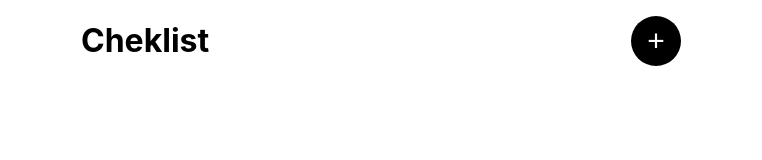
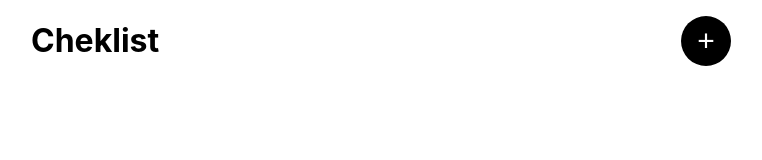
Before and after one commit to LeonardoOakes/afazeres-react, a React app: page / in a window 1280 px wide. Shown: the whole page, without its empty margins (259-1021 px from the left). Built offline with nearby package versions, Linux system fonts and the light colour scheme.

Commit message:
Mudança de nome dos arquivos para checklist

```diff
--- a/public/index.html
+++ b/public/index.html
@@ -1,43 +1,23 @@
 <!DOCTYPE html>
 <html lang="en">
+
 <head>
   <meta charset="utf-8" />
   <link rel="icon" href="%PUBLIC_URL%/favicon.ico" />
   <meta name="viewport" content="width=device-width, initial-scale=1" />
   <meta name="theme-color" content="#000000" />
-    <meta
-      name="description"
-      content="Web site created using create-react-app"
-    />
+  <meta name="description" content="Web site created using create-react-app" />
   <link rel="apple-touch-icon" href="%PUBLIC_URL%/logo192.png" />
-    <!--
-      manifest.json provides metadata used when your web app is installed on a
-      user's mobile device or desktop. See https://developers.google.com/web/fundamentals/web-app-manifest/
-    -->
+
   <link rel="manifest" href="%PUBLIC_URL%/manifest.json" />
-    <!--
-      Notice the use of %PUBLIC_URL% in the tags above.
-      It will be replaced with the URL of the `public` folder during the build.
-      Only files inside the `public` folder can be referenced from the HTML.
 
-      Unlike "/favicon.ico" or "favicon.ico", "%PUBLIC_URL%/favicon.ico" will
-      work correctly both with client-side routing and a non-root public URL.
-      Learn how to configure a non-root public URL by running `npm run build`.
-    -->
-    <title>React App</title>
+  <title>React Checklist</title>
 </head>
+
 <body>
-    <noscript>You need to enable JavaScript to run this app.</noscript>
+
   <div id="root"></div>
-    <!--
-      This HTML file is a template.
-      If you open it directly in the browser, you will see an empty page.
 
-      You can add webfonts, meta tags, or analytics to this file.
-      The build step will place the bundled scripts into the <body> tag.
+</body>
 
-      To begin the development, run `npm start` or `yarn start`.
-      To create a production bundle, use `npm run build` or `yarn build`.
-    -->
-  </body>
 </html>
--- a/src/Afazeres.css
+++ b/src/Checklist.css
@@ -1,7 +1,6 @@
 .container {
-  /* position: absolute; */
   margin: auto;
-  max-width: 600px;
+  max-width: 700px;
 }
 
 .btn-adc {
--- a/src/Afazeres.js
+++ b/src/Checklist.js
@@ -2,12 +2,12 @@ import React, { useEffect, useState } from "react";
 import List from "./components/List";
 import Form from "./components/Form";
 import Item from "./components/Item";
-import "./Afazeres.css";
+import "./Checklist.css";
 import Modal from "./components/Modal";
 
 const SAVED_ITEMS = "savedItems";
 
-function Afazeres() {
+function Checklist() {
   const [showModal, setShowModal] = useState(false);
   const [items, setItems] = useState([]);
 
@@ -71,4 +71,4 @@ function Afazeres() {
   );
 }
 
-export default Afazeres;
+export default Checklist;
--- a/src/index.js
+++ b/src/index.js
@@ -1,17 +1,15 @@
 import React from 'react';
 import ReactDOM from 'react-dom';
 import './index.css';
-import Afazeres from './Afazeres';
+import Checklist from './Checklist';
 import reportWebVitals from './reportWebVitals';
 
 ReactDOM.render(
   <React.StrictMode>
-    <Afazeres />
+    <Checklist />
   </React.StrictMode>,
   document.getElementById('root')
 );
 
-// If you want to start measuring performance in your app, pass a function
-// to log results (for example: reportWebVitals(console.log))
-// or send to an analytics endpoint. Learn more: https://bit.ly/CRA-vitals
+
 reportWebVitals();
```
Also changed, not shown: README.md. Lines whose indentation alone changed are shown as unchanged.
